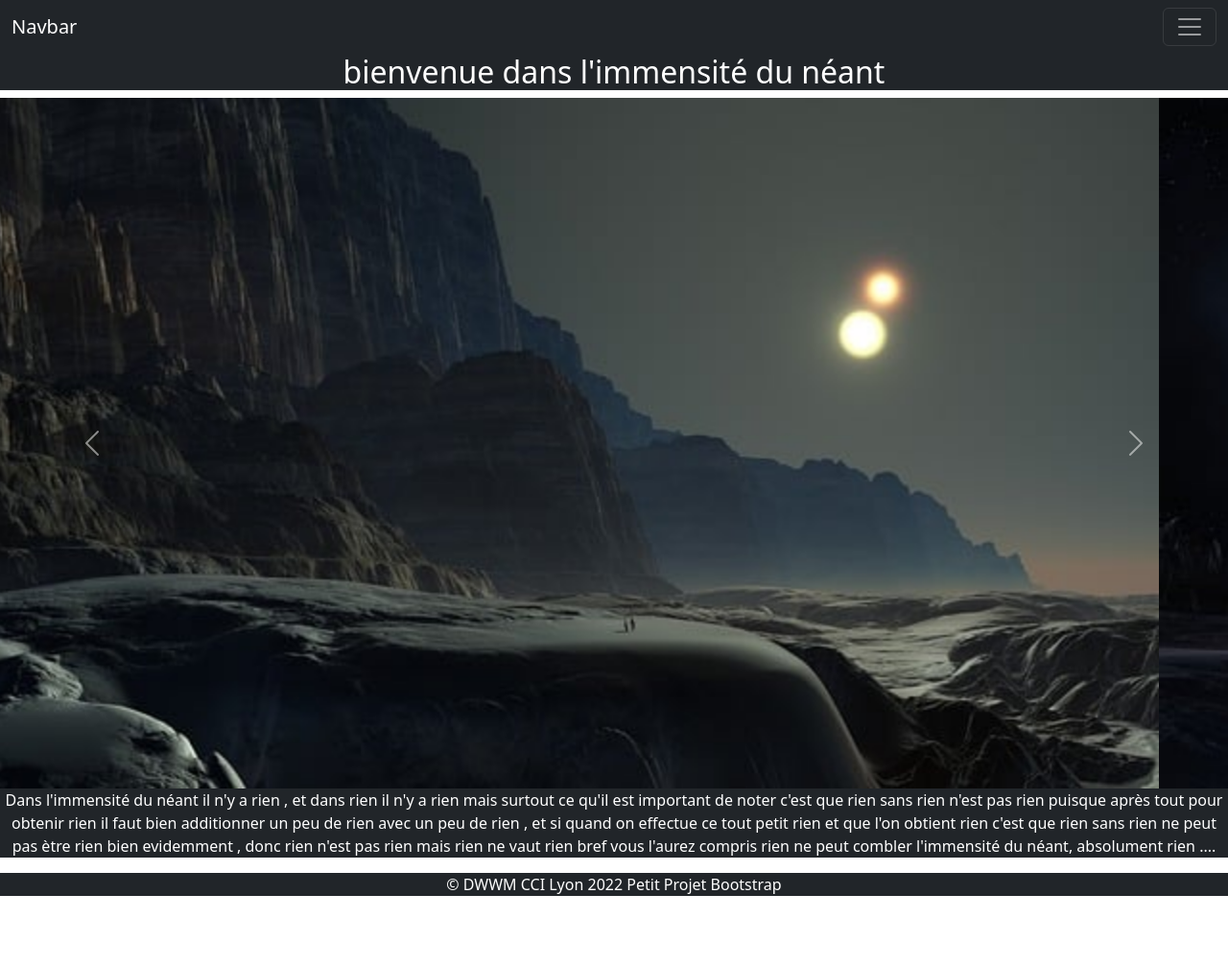
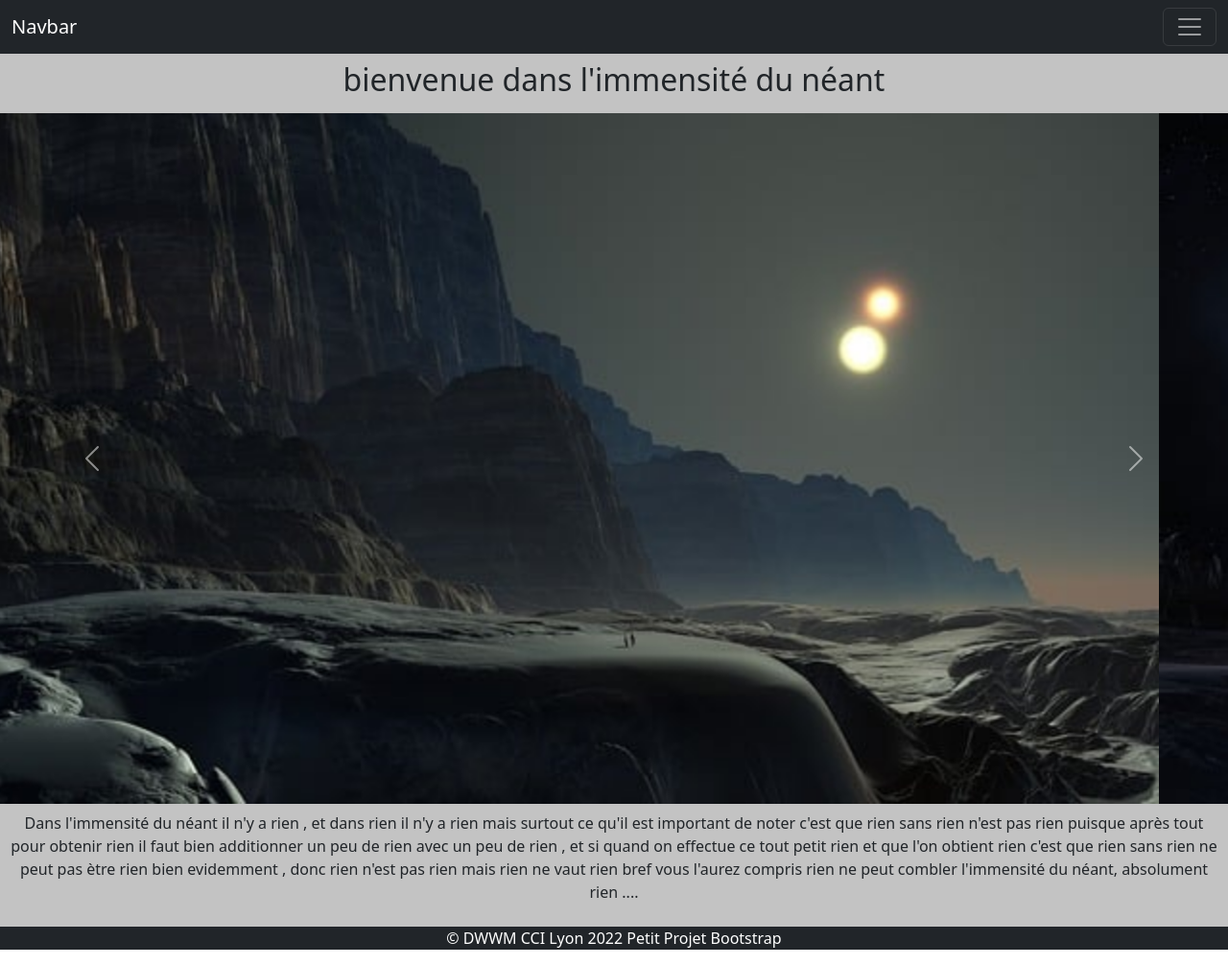
Before and after one commit to guiguioz/petit_projet, a plain HTML site: page index.html in a window 1280 px wide. Shown: the whole page at 96% size. Before the commit the page ends 950 px from the top, so only its background shows below. Drawn offline with nearby package versions, Linux system fonts and the light colour scheme.

Commit message:
style_css

```diff
--- a/index.html
+++ b/index.html
@@ -5,6 +5,7 @@
     <meta name="viewport" content="width=device-width, initial-scale=1">
     <title>Petit Projet Bootstrap</title>
     <link href="https://cdn.jsdelivr.net/npm/bootstrap@5.2.3/dist/css/bootstrap.min.css" rel="stylesheet" integrity="sha384-rbsA2VBKQhggwzxH7pPCaAqO46MgnOM80zW1RWuH61DGLwZJEdK2Kadq2F9CUG65" crossorigin="anonymous">
+    <link rel="stylesheet" href="style.css">
   </head>
   <body>
     <!--navbar start-->
@@ -33,8 +34,8 @@
 
     <!--main start-->
     <main>
-        <div>
-            <h2 class="text-white text-center bg-dark">bienvenue dans l'immensité du néant</h2>
+        <div class="text-dark text-center bcolor p-2">
+            <h2>bienvenue dans l'immensité du néant</h2>
         </div>
         <div id="carouselExampleControls" class="carousel slide" data-bs-ride="carousel">
             <div class="carousel-inner">
@@ -58,7 +59,7 @@
             </button>
         </div>
 
-        <div class="text-white text-center bg-dark">
+        <div class="text-dark text-center bcolor p-2">
               <p>Dans l'immensité du néant il n'y a rien , et dans rien il n'y a rien mais surtout ce qu'il est important de noter c'est que rien sans rien n'est pas rien puisque après tout pour obtenir rien il faut bien additionner un peu de rien avec un peu de rien , et si quand on effectue ce tout petit rien et que l'on obtient rien c'est que rien sans rien ne peut pas ètre rien bien evidemment , donc rien n'est pas rien mais rien ne vaut rien bref vous l'aurez compris rien ne peut combler l'immensité du néant, absolument rien .... </p>
         </div>
     </main>
--- /dev/null
+++ b/style.css
@@ -0,0 +1,3 @@
+.bcolor{
+    background-color: rgba(13, 12, 15, 0.247)
+}
```
